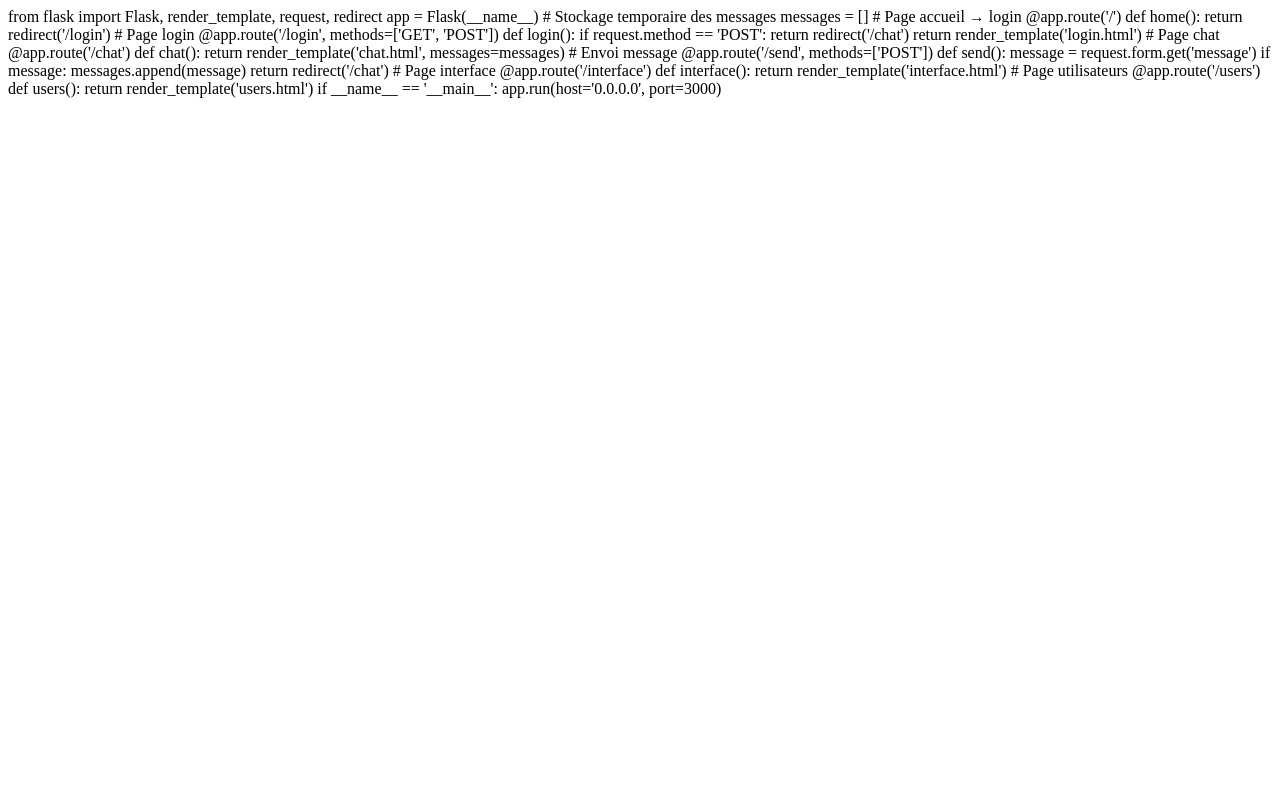
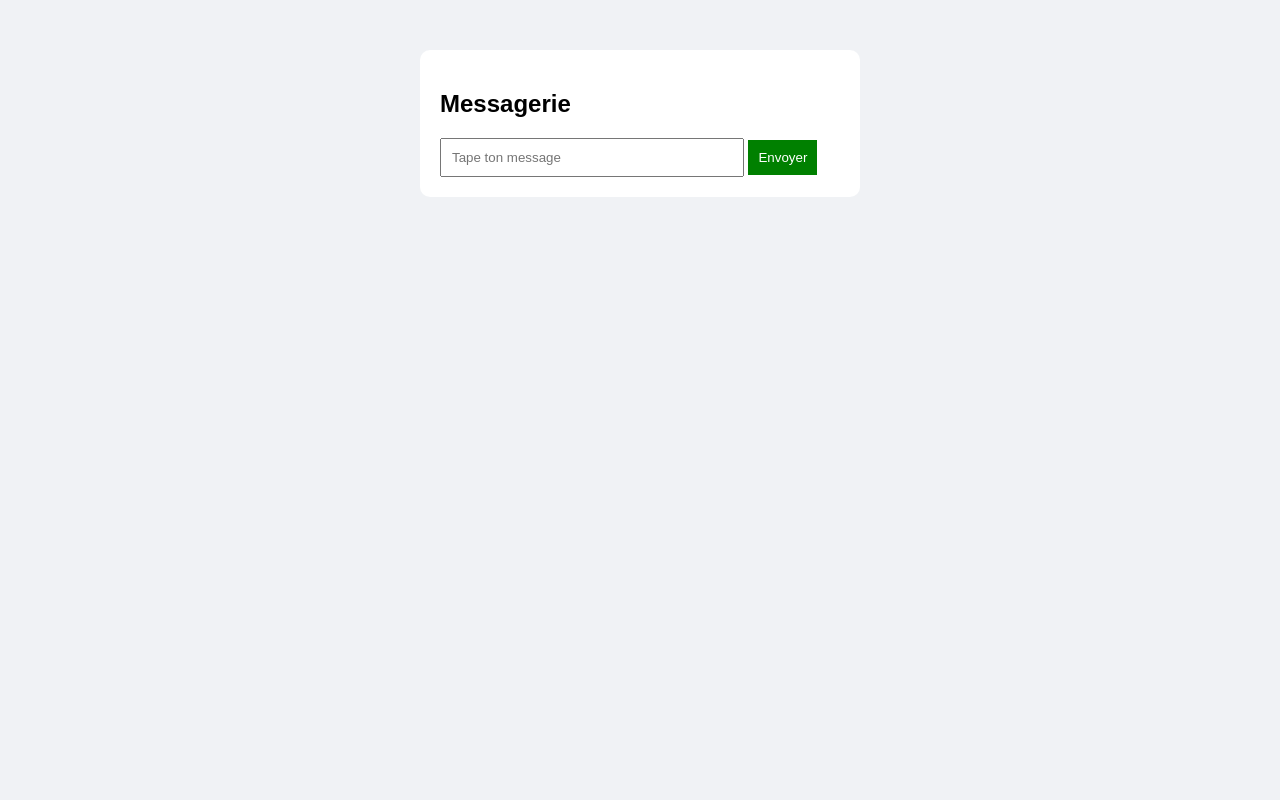
Before and after one commit to friendymatangwa328-alt/messagerie.app, a Flask app: page /chat in a window 1280 px wide. Run offline with Flask 3, Linux system fonts and the light colour scheme.

Commit message:
Update chat.html

```diff
--- a/templates/chat.html
+++ b/templates/chat.html
@@ -1,35 +1,50 @@
-from flask import Flask, render_template, request, redirect
-app = Flask(__name__)
-# Stockage temporaire des messages
-messages = []
-# Page accueil → login
-@app.route('/')
-def home():
-    return redirect('/login')
-# Page login
-@app.route('/login', methods=['GET', 'POST'])
-def login():
-    if request.method == 'POST':
-        return redirect('/chat')
-    return render_template('login.html')
-# Page chat
-@app.route('/chat')
-def chat():
-    return render_template('chat.html', messages=messages)
-# Envoi message
-@app.route('/send', methods=['POST'])
-def send():
-    message = request.form.get('message')
-    if message:
-        messages.append(message)
-    return redirect('/chat')
-# Page interface
-@app.route('/interface')
-def interface():
-    return render_template('interface.html')
-# Page utilisateurs
-@app.route('/users')
-def users():
-    return render_template('users.html')
-if __name__ == '__main__':
-    app.run(host='0.0.0.0', port=3000)
+<!DOCTYPE html>
+<html>
+<head>
+    <title>Chat</title>
+    <style>
+        body {
+            font-family: Arial;
+            background: #f0f2f5;
+        }
+        .chat-box {
+            width: 400px;
+            margin: auto;
+            margin-top: 50px;
+            background: white;
+            padding: 20px;
+            border-radius: 10px;
+        }
+        .message {
+            background: #d1e7dd;
+            padding: 10px;
+            margin: 5px 0;
+            border-radius: 5px;
+        }
+        input {
+            width: 70%;
+            padding: 10px;
+        }
+        button {
+            padding: 10px;
+            background: green;
+            color: white;
+            border: none;
+        }
+    </style>
+</head>
+<body>
+<div class="chat-box">
+    <h2>Messagerie</h2>
+    <div>
+        {% for msg in messages %}
+            <div class="message">{{ msg }}</div>
+        {% endfor %}
+    </div>
+    <form action="/send" method="POST">
+        <input type="text" name="message" placeholder="Tape ton message">
+        <button type="submit">Envoyer</button>
+    </form>
+</div>
+</body>
+</html>
```
